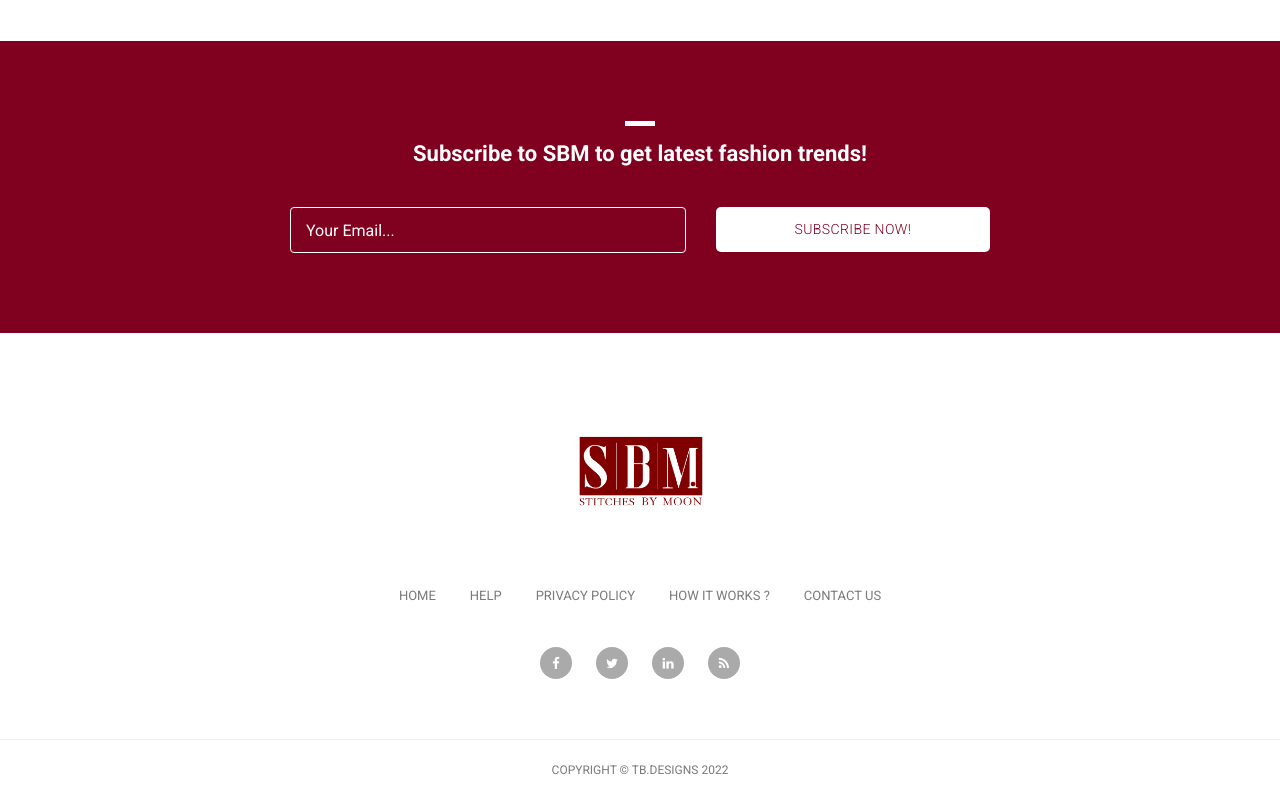
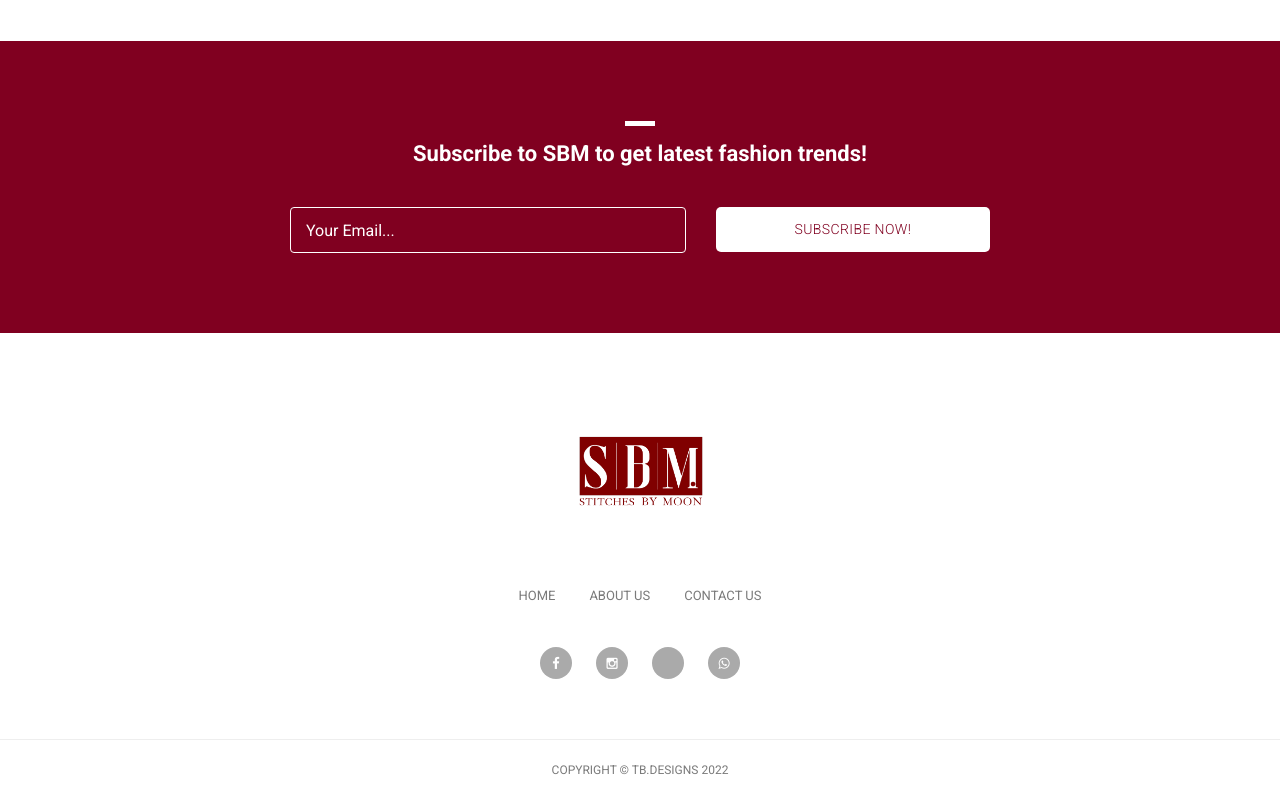
Before and after one commit to tobiii-driod/stitchbymoon, a plain HTML site: page products.html in a window 1280 px wide. Shown: the part 2075-2875 px from the top of the page. Drawn offline with Linux system fonts and the light colour scheme.

Commit message:
Update products.html

```diff
--- a/products.html
+++ b/products.html
@@ -221,11 +221,9 @@ https://www.tooplate.com/view/2114-pixie
           <div class="col-md-12">
             <div class="footer-menu">
               <ul>
-                <li><a href="#">Home</a></li>
-                <li><a href="#">Help</a></li>
-                <li><a href="#">Privacy Policy</a></li>
-                <li><a href="#">How It Works ?</a></li>
-                <li><a href="#">Contact Us</a></li>
+                <li><a href="index.html">Home</a></li>
+                <li><a href="index.html">About us</a></li>
+                <li><a href="https://wa.me/+2348175064028">Contact Us</a></li>
               </ul>
             </div>
           </div>
@@ -233,9 +231,10 @@ https://www.tooplate.com/view/2114-pixie
             <div class="social-icons">
               <ul>
                 <li><a href="#"><i class="fa fa-facebook"></i></a></li>
-                <li><a href="#"><i class="fa fa-twitter"></i></a></li>
-                <li><a href="#"><i class="fa fa-linkedin"></i></a></li>
-                <li><a href="#"><i class="fa fa-rss"></i></a></li>
+                <li><a href="#"><i class="fa fa-instagram"></i></a></li>
+                <li><a href="#"><i class="fa fa-tiktok"></i></a></li>
+                <li><a href="#"><i class="fa fa-whatsapp"></i></a></li>
+
               </ul>
             </div>
           </div>
```
